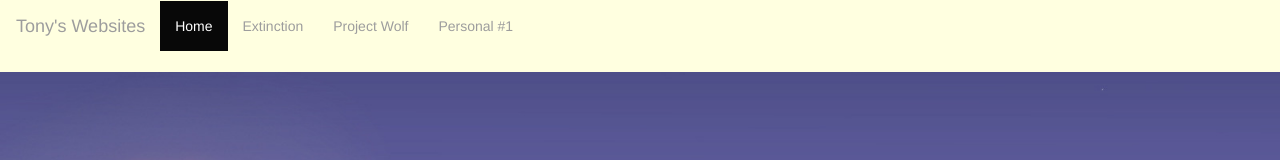
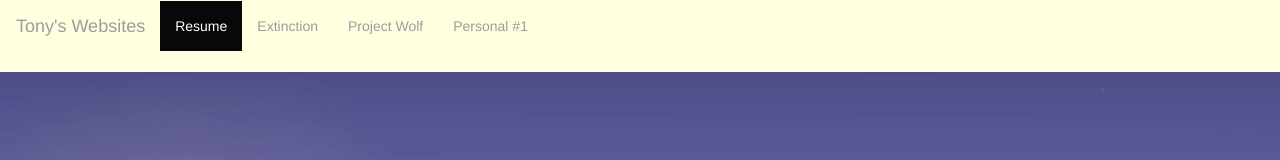
Before and after one commit to ttang15/portfolio, a plain HTML site: page index.html in a window 1280 px wide. Shown: the top 160 px of the page. Drawn offline with nearby package versions, Linux system fonts and the light colour scheme; a script that the page names is missing.

Commit message:
Update index.html

```diff
--- a/index.html
+++ b/index.html
@@ -32,7 +32,7 @@
       <a class="navbar-brand" href="www.github.com/ttang15">Tony's Websites</a>
     </div>
     <ul class="nav navbar-nav">
-      <li class="active"><a href="file:///Users/tonytang/Desktop/Personal%20Portfolio/index.html#">Home</a></li>
+      <li class="active"><a href="https://ttang15.github.io/myresume.html/">Resume</a></li>
       <li><a href="https://ttang15.github.io/extinction/">Extinction</a></li>
       <li><a href="https://ttang15.github.io/project-woof/">Project Wolf</a></li>
       <li><a href="https://ttang15.github.io/tonytang.github.io/">Personal #1</a></li>
```
